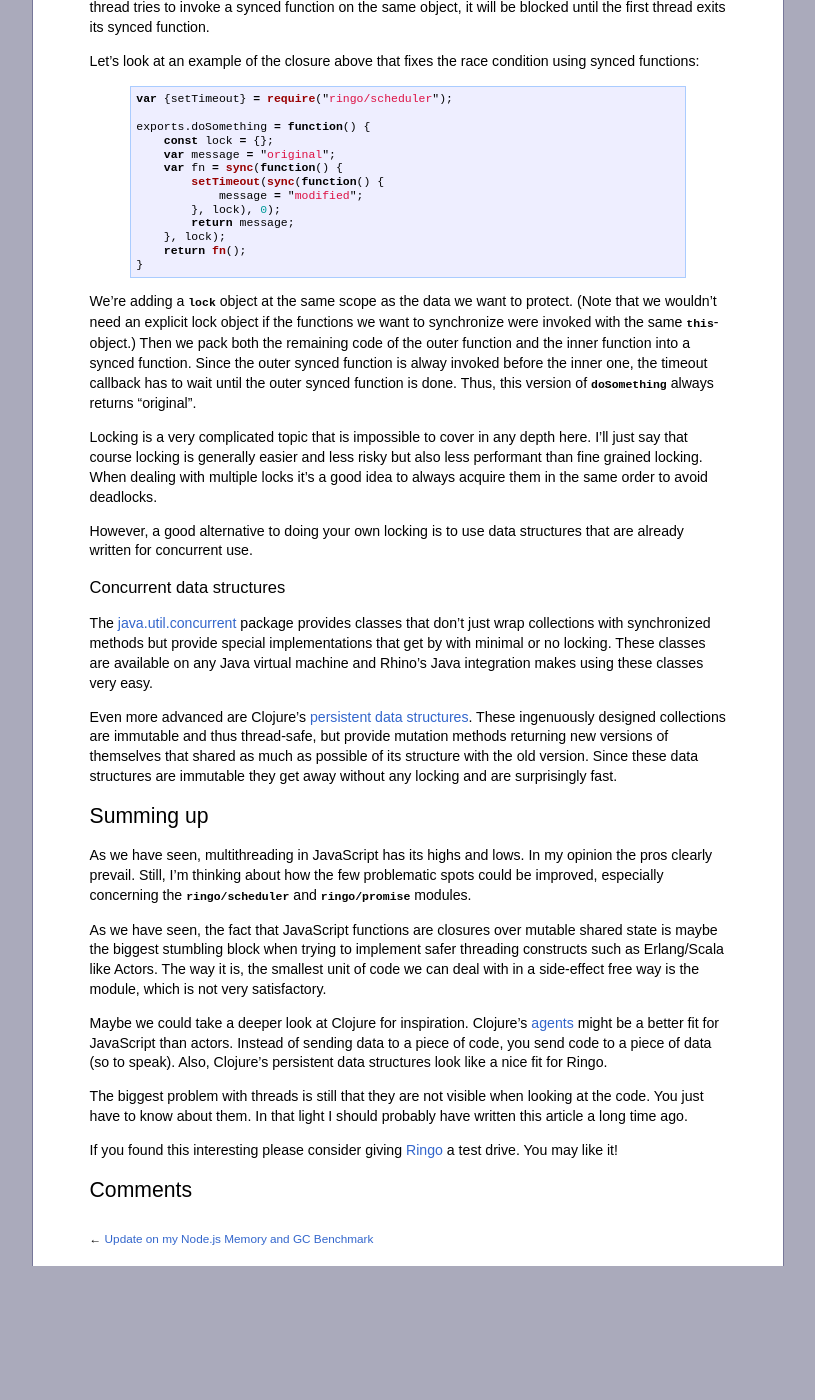
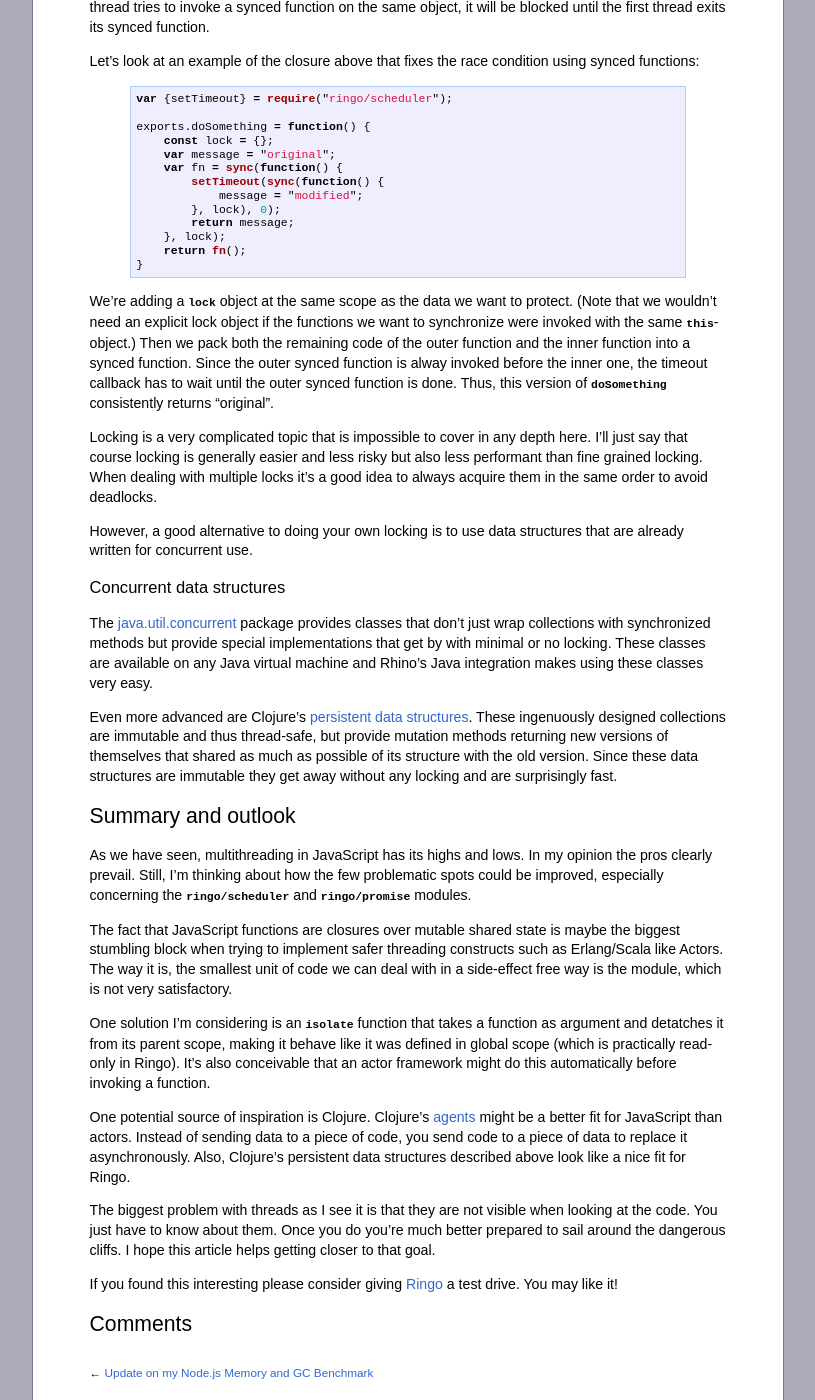
Before and after one commit to hns/hns.github.com, a Jekyll site: the page built from _posts/2011-05-12-threads.md, in a window 1280 px wide and 1400 px high, scrolled down 2783 px. Shown: the whole window, without its empty margins (232-1047 px from the left). Built offline with Jekyll 4.4.1, drawn with Linux system fonts in a browser that asks for light colours; comment, search, counter and statistics services are not loaded; before the commit the page ends 4049 px from its top, so only the background shows below that.

Commit message:
Tweak summary

```diff
--- a/_posts/2011-05-12-threads.md
+++ b/_posts/2011-05-12-threads.md
@@ -193,7 +193,7 @@ to synchronize were invoked with the same `this`-object.) Then we pack both
 the remaining code of the outer function and the inner function into a synced
 function. Since the outer synced function is alway invoked before the inner
 one, the timeout callback has to wait until the outer synced function is done.
-Thus, this version of `doSomething` always returns "original".
+Thus, this version of `doSomething` consistently returns "original".
 
 Locking is a very complicated topic that is impossible to cover in any depth
 here. I'll just say that course locking is generally easier and less risky
@@ -217,27 +217,35 @@ methods returning new versions of themselves that shared as much as possible of
 its structure with the old version. Since these data structures are immutable
 they get away without any locking and are surprisingly fast.
 
-## Summing up
+## Summary and outlook
 
 As we have seen, multithreading in JavaScript has its highs and lows. In my
 opinion the pros clearly prevail. Still, I'm thinking about how the few
 problematic spots could be improved, especially concerning the `ringo/scheduler`
 and `ringo/promise` modules.
 
-As we have seen, the fact that JavaScript functions are closures over mutable
-shared state is maybe the biggest stumbling block when trying to implement safer
-threading constructs such as Erlang/Scala like Actors. The way it is, the
-smallest unit of code we can deal with in a side-effect free way is the module,
-which is not very satisfactory.
+The fact that JavaScript functions are closures over mutable shared state is
+maybe the biggest stumbling block when trying to implement safer threading
+constructs such as Erlang/Scala like Actors. The way it is, the smallest unit of
+code we can deal with in a side-effect free way is the module, which is not very
+satisfactory.
 
-Maybe we could take a deeper look at Clojure for inspiration. Clojure's [agents]
-might be a better fit for JavaScript than actors. Instead of sending data to a
-piece of code, you send code to a piece of data (so to speak). Also, Clojure's
-persistent data structures look like a nice fit for Ringo.
+One solution I'm considering is an `isolate` function that takes a function as
+argument and detatches it from its parent scope, making it behave like it was
+defined in global scope (which is practically read-only in Ringo). It's also
+conceivable that an actor framework might do this automatically before invoking
+a function.
 
-The biggest problem with threads is still that they are not visible when looking
-at the code. You just have to know about them. In that light I should probably
-have written this article a long time ago.
+One potential source of inspiration is Clojure. Clojure's [agents] might be a
+better fit for JavaScript than actors. Instead of sending data to a piece of
+code, you send code to a piece of data to replace it asynchronously. Also,
+Clojure's persistent data structures described above look like a nice fit for
+Ringo.
+
+The biggest problem with threads as I see it is that they are not visible when
+looking at the code. You just have to know about them. Once you do you're much
+better prepared to sail around the dangerous cliffs. I hope this article helps
+getting closer to that goal.
 
 If you found this interesting please consider giving [Ringo] a test drive.
 You may like it!
```
